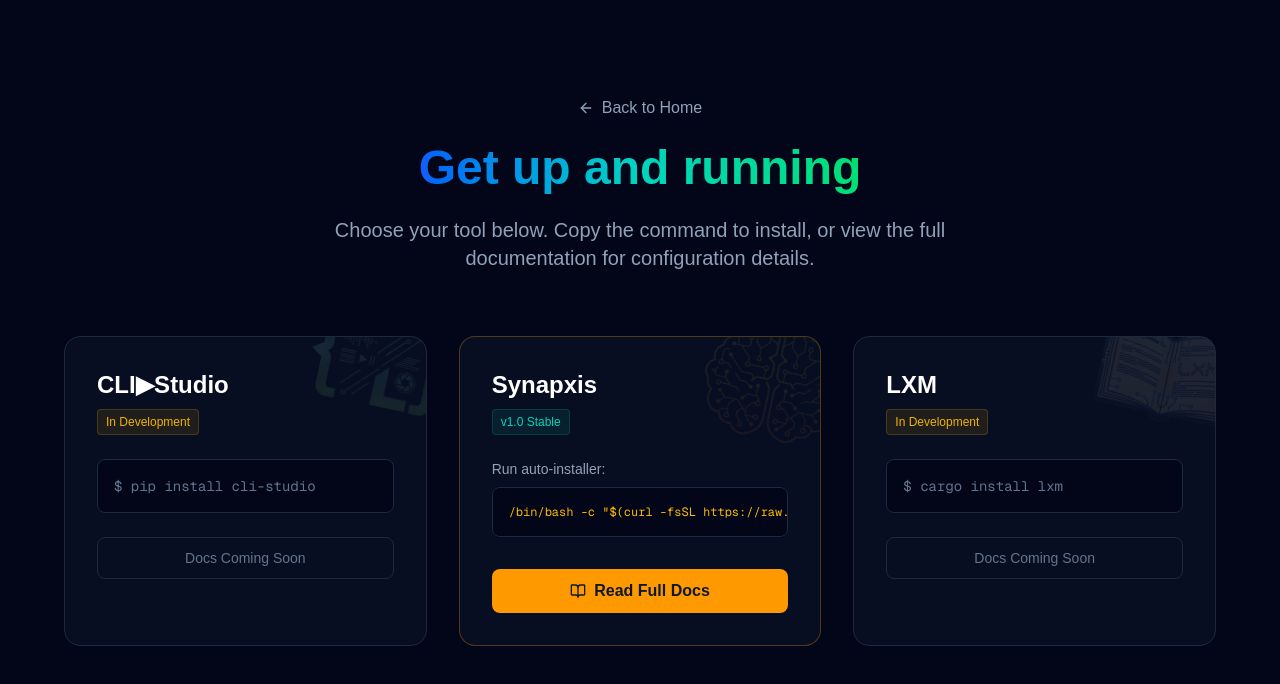
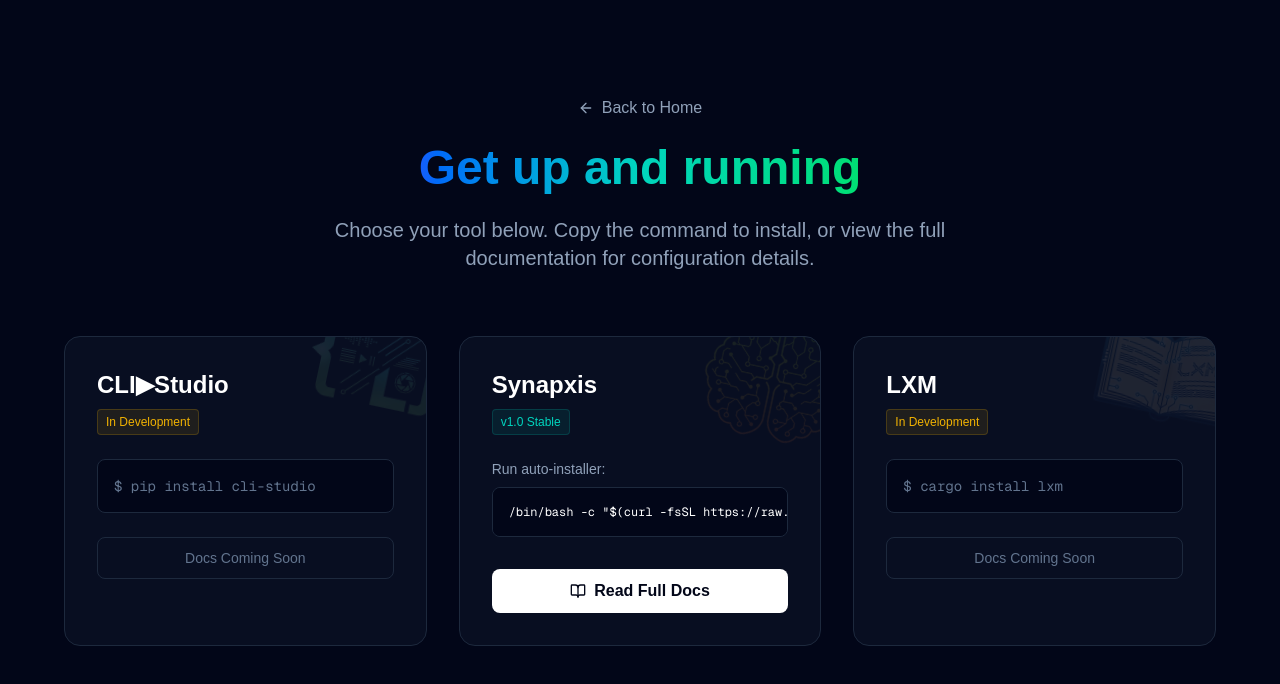
Before and after one commit to CodeFXR/codefxr.github.io, a Next.js app: page /get-started in a window 1280 px wide. Shown: the top 684 px of the page. Built offline with nearby package versions, Linux system fonts and the light colour scheme.

Commit message:
get-started updated

```diff
--- a/app/get-started/page.tsx
+++ b/app/get-started/page.tsx
@@ -53,8 +53,9 @@ export default function GetStarted() {
             </div>
           </div>
 
-          {/* 2. Synapxis Card (Amber Theme - Active) */}
-          <div className="bg-slate-900/50 border border-amber-500/30 rounded-2xl p-8 flex flex-col relative overflow-hidden group hover:border-amber-400/50 hover:shadow-[0_0_30px_-10px_rgba(245,158,11,0.3)] transition-all">
+          {/* 2. Synapxis Card (Amber Theme) */}
+          {/* UPDATED: Removed default colored border. Now matches the others (slate-800) and lights up on hover. */}
+          <div className="bg-slate-900/50 border border-slate-800 rounded-2xl p-8 flex flex-col relative overflow-hidden group hover:border-amber-500/50 hover:shadow-[0_0_30px_-10px_rgba(245,158,11,0.3)] transition-all">
             {/* Watermark Logo */}
             <div className="absolute -top-6 -right-6 opacity-10 group-hover:opacity-30 transition-all duration-500 rotate-12 group-hover:rotate-0">
                 <Image src="/logo2.png" alt="Synapxis Logo" width={140} height={140} className="object-contain" />
@@ -67,14 +68,15 @@ export default function GetStarted() {
               </span>
 
               <div className="mb-2 text-sm text-slate-400">Run auto-installer:</div>
-              {/* Note: I added overflow handling so the long command doesn't break the card */}
-              <div className="bg-slate-950 rounded-lg p-4 border border-slate-800 font-mono text-xs text-amber-400 mb-8 overflow-x-auto whitespace-nowrap scrollbar-thin scrollbar-thumb-slate-700">
+              {/* UPDATED: Command text is now White (text-white) */}
+              <div className="bg-slate-950 rounded-lg p-4 border border-slate-800 font-mono text-xs text-white mb-8 overflow-x-auto whitespace-nowrap scrollbar-thin scrollbar-thumb-slate-700">
                 /bin/bash -c "$(curl -fsSL https://raw.githubusercontent.com/CodeFXR/Synapxis/refs/heads/Synapxis/install.sh)"
               </div>
 
               <div className="mt-auto">
                 <Link href="/docs/synapxis">
-                  <button className="w-full py-2.5 rounded-lg bg-amber-500 hover:bg-amber-400 text-slate-900 font-bold transition-colors flex items-center justify-center gap-2">
+                  {/* UPDATED: Button is White by default, Amber on hover */}
+                  <button className="w-full py-2.5 rounded-lg bg-white text-slate-950 font-bold transition-all duration-300 flex items-center justify-center gap-2 hover:bg-amber-500 hover:text-white hover:shadow-lg">
                     <BookOpen className="w-4 h-4" />
                     Read Full Docs
                   </button>
```
